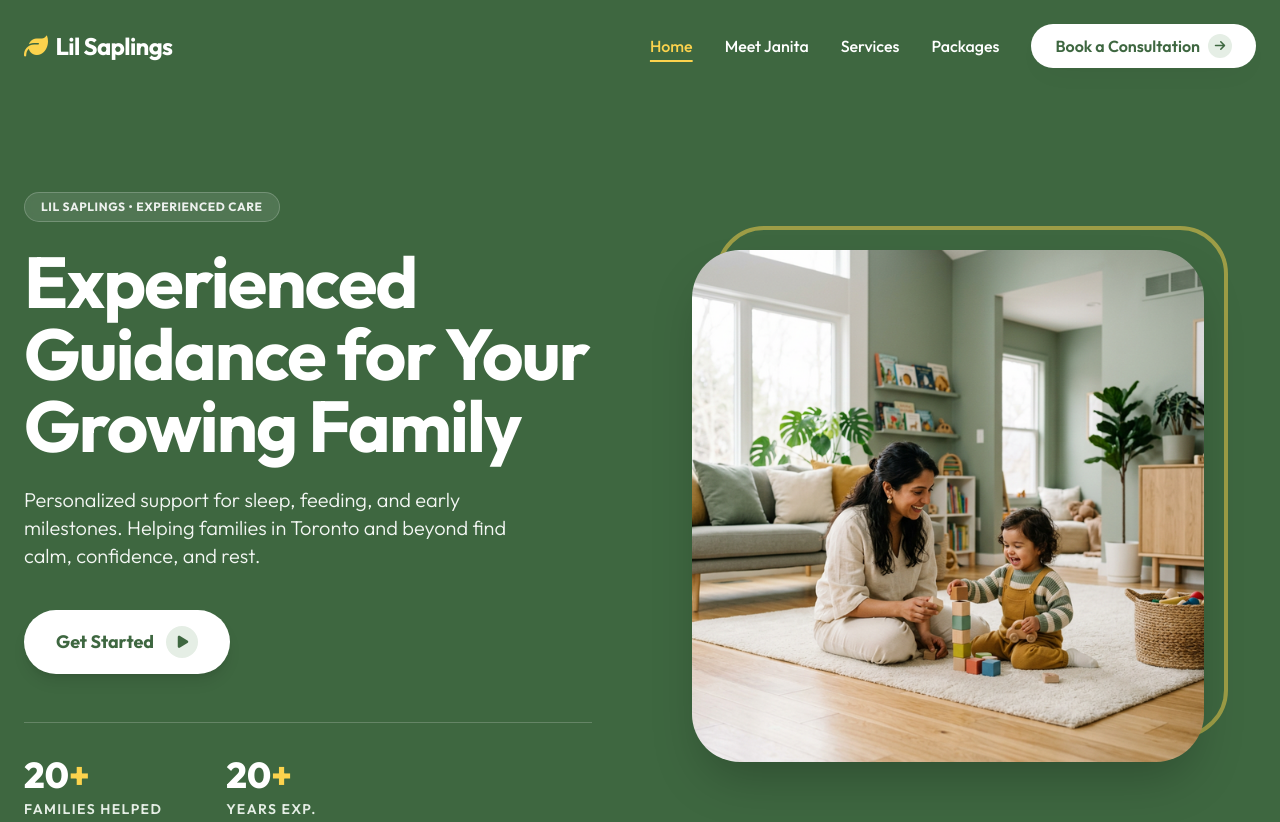
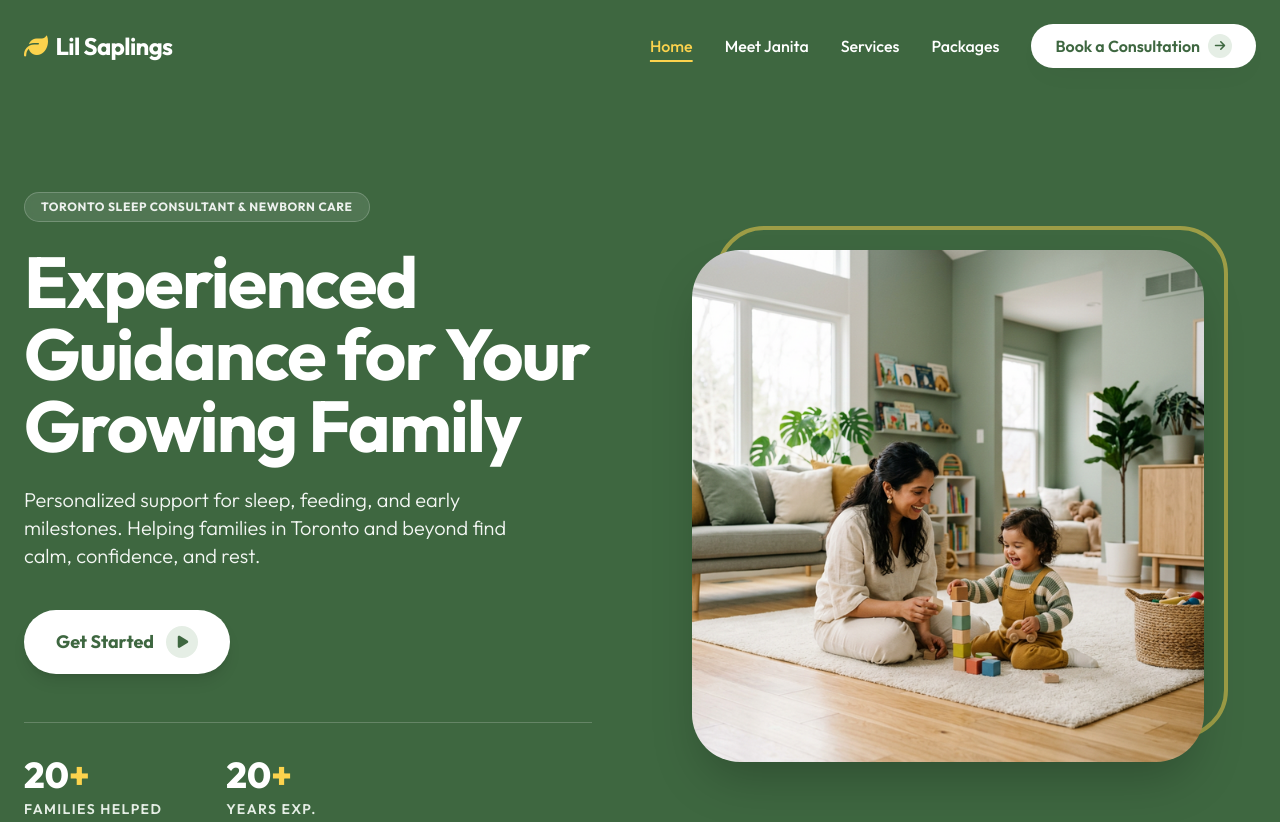
Before and after one commit to camster91/lil-saplings, a website: page index.html in a window 1280 px wide. Shown: the top 822 px of the page. Drawn offline with nearby package versions, Linux system fonts and the light colour scheme.

Commit message:
Update hero badge to be SEO focused

```diff
--- a/index.html
+++ b/index.html
@@ -180,7 +180,7 @@
             <div class="w-full lg:w-1/2 text-white mb-16 lg:mb-0 lg:pr-12 text-center lg:text-left">
                 <div
                     class="inline-flex items-center px-4 py-1.5 rounded-full bg-white/10 text-white/90 text-xs font-bold tracking-wider uppercase mb-6 backdrop-blur-sm border border-white/20">
-                    Lil Saplings • Experienced Care</div>
+                    Toronto Sleep Consultant & Newborn Care</div>
                 <h1 class="text-5xl md:text-7xl font-bold mb-6 leading-[1.1] tracking-tight">Experienced Guidance for Your Growing Family</h1>
                 <p class="text-lg md:text-xl text-primary-50 mb-10 max-w-lg mx-auto lg:mx-0 font-light">Personalized support for sleep, feeding, and early milestones. Helping families in Toronto and beyond find calm, confidence, and rest.</p>
                 <div class="flex flex-col sm:flex-row items-center justify-center lg:justify-start gap-4 mb-12">
```
